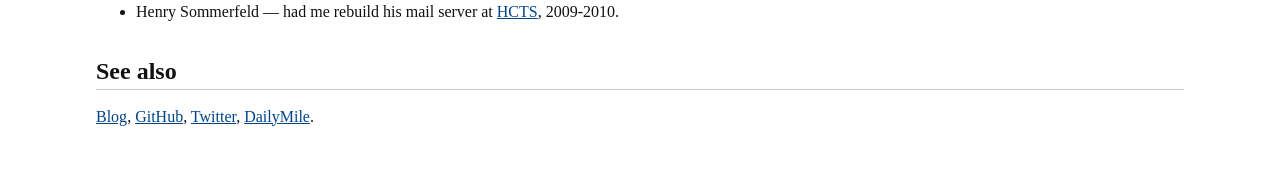
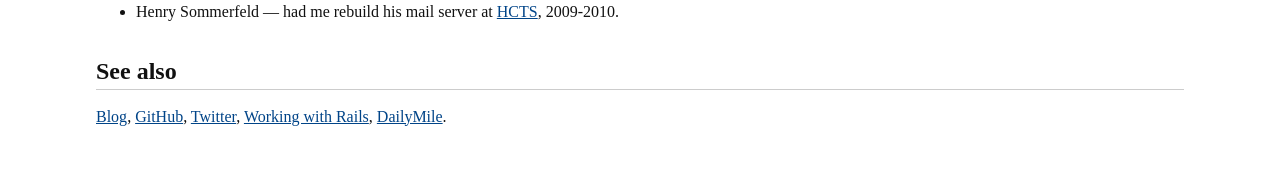
Before and after one commit to matthewtodd/matthewtodd.github.io, a Jekyll site: the page resume.html, which Jekyll copies as it is, in a window 1280 px wide. Shown: the part 2118-2291 px from the top of the page. Built offline with Jekyll 4.4.1, drawn with Linux system fonts in a browser that asks for light colours.

Commit message:
Mention Working with Rails.

```diff
--- a/resume.html
+++ b/resume.html
@@ -266,6 +266,7 @@
         <a href="http://matthewtodd.org/">Blog</a>,
         <a href="https://github.com/matthewtodd">GitHub</a>,
         <a href="https://twitter.com/matthewtodd">Twitter</a>,
+        <a href="http://workingwithrails.com/person/6803-matthew-todd">Working with Rails</a>,
         <a href="http://dailymile.com/people/matthewtodd">DailyMile</a>.
       </p>
     </section>
```
